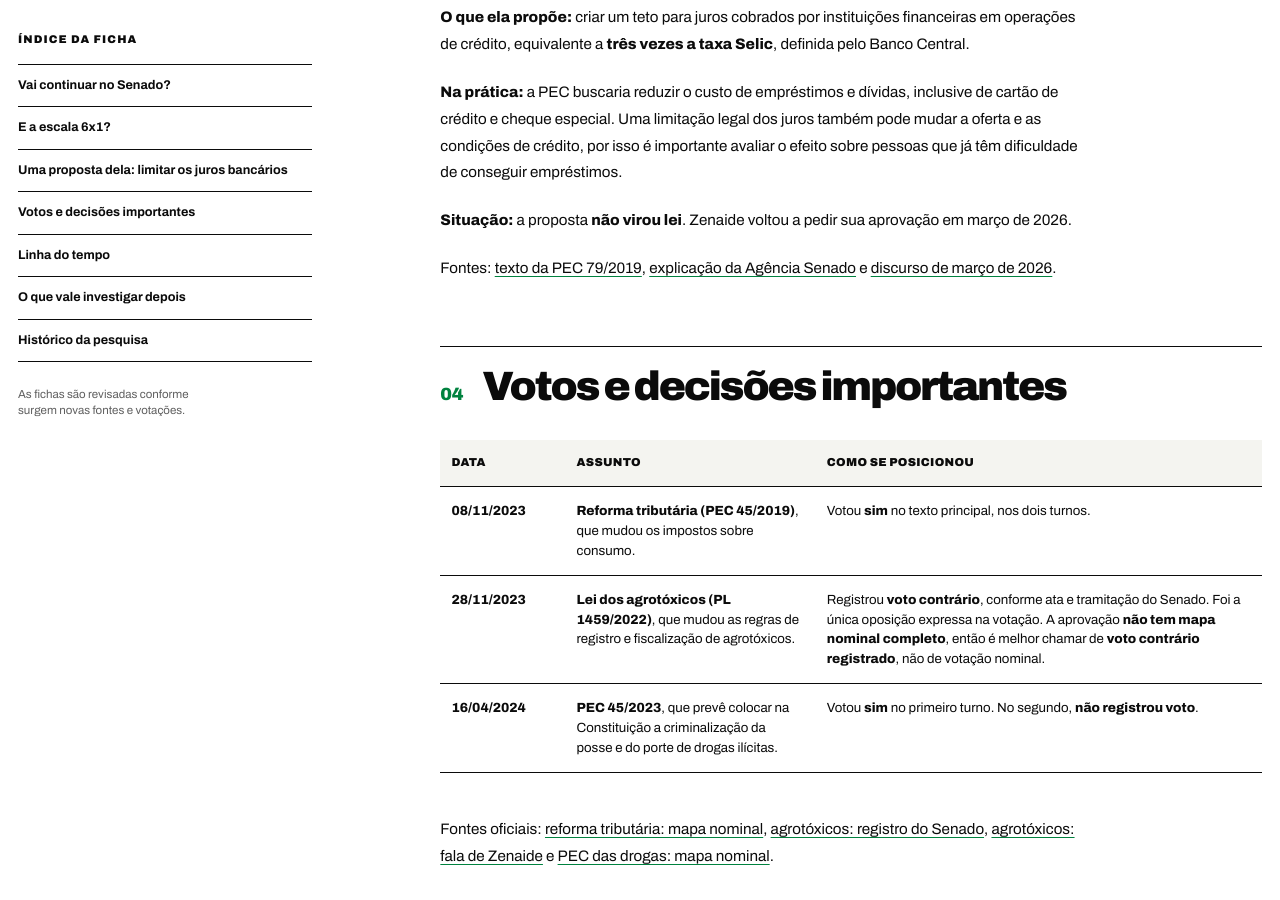
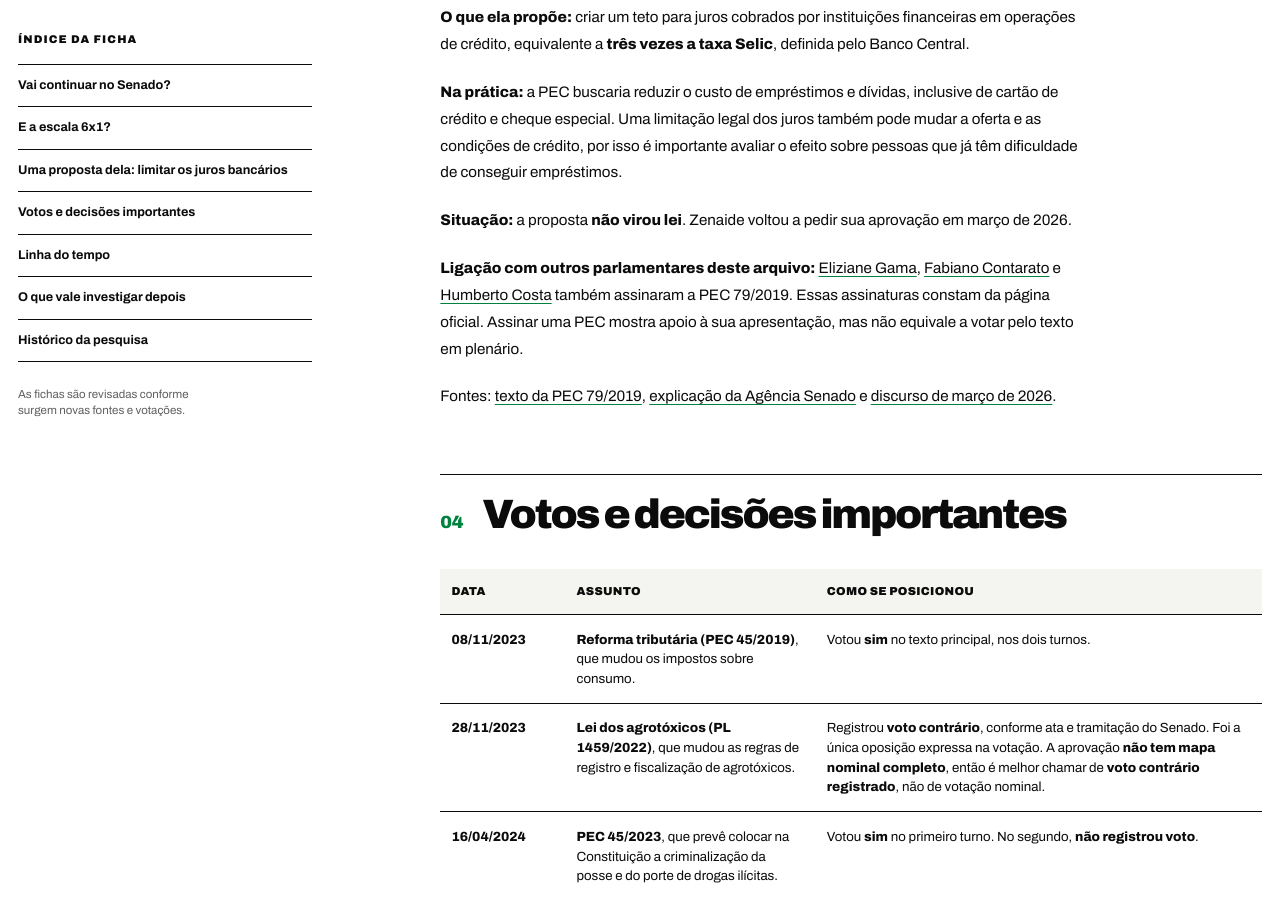
Before and after one commit to leorruas/senadores-deputados, a Jekyll site: the page built from parlamentares/senadores/zenaide-maia-psd-rn.md, in a window 1280 px wide and 900 px high, scrolled down 2011 px. Built offline with Jekyll 4.4.1, drawn with Linux system fonts in a browser that asks for light colours.

Commit message:
docs: liga perfil de Zenaide a coautores da PEC 79

```diff
--- a/parlamentares/senadores/zenaide-maia-psd-rn.md
+++ b/parlamentares/senadores/zenaide-maia-psd-rn.md
@@ -54,6 +54,8 @@ Fontes: [pronunciamento de 9/6/2026](https://www25.senado.leg.br/web/atividade/p
 
 **Situação:** a proposta **não virou lei**. Zenaide voltou a pedir sua aprovação em março de 2026.
 
+**Ligação com outros parlamentares deste arquivo:** [Eliziane Gama]({{ '/parlamentares/senadores/eliziane-gama/' | relative_url }}), [Fabiano Contarato]({{ '/parlamentares/senadores/fabiano-contarato/' | relative_url }}) e [Humberto Costa]({{ '/parlamentares/senadores/humberto-costa/' | relative_url }}) também assinaram a PEC 79/2019. Essas assinaturas constam da página oficial. Assinar uma PEC mostra apoio à sua apresentação, mas não equivale a votar pelo texto em plenário.
+
 Fontes: [texto da PEC 79/2019](https://www25.senado.leg.br/web/atividade/materias/-/materia/136812), [explicação da Agência Senado](https://www12.senado.leg.br/noticias/materias/2019/11/05/pec-de-zenaide-maia-limita-juros-de-bancos-a-tres-vezes-taxa-selic) e [discurso de março de 2026](https://www25.senado.leg.br/web/atividade/pronunciamentos/-/p/pronunciamento/520584).
 
 ## Votos e decisões importantes
```
